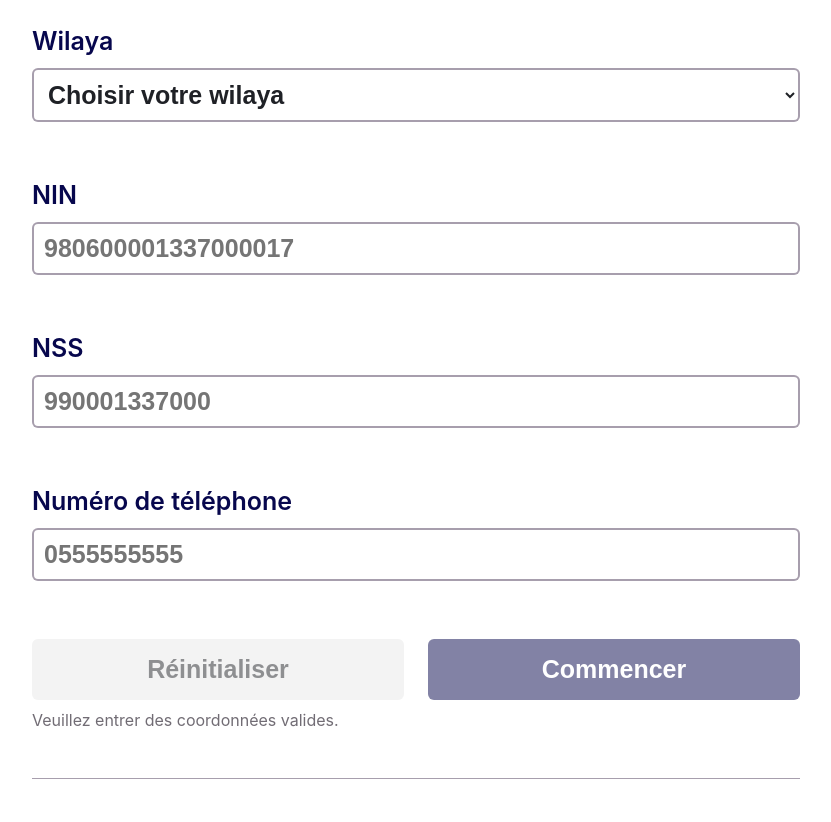
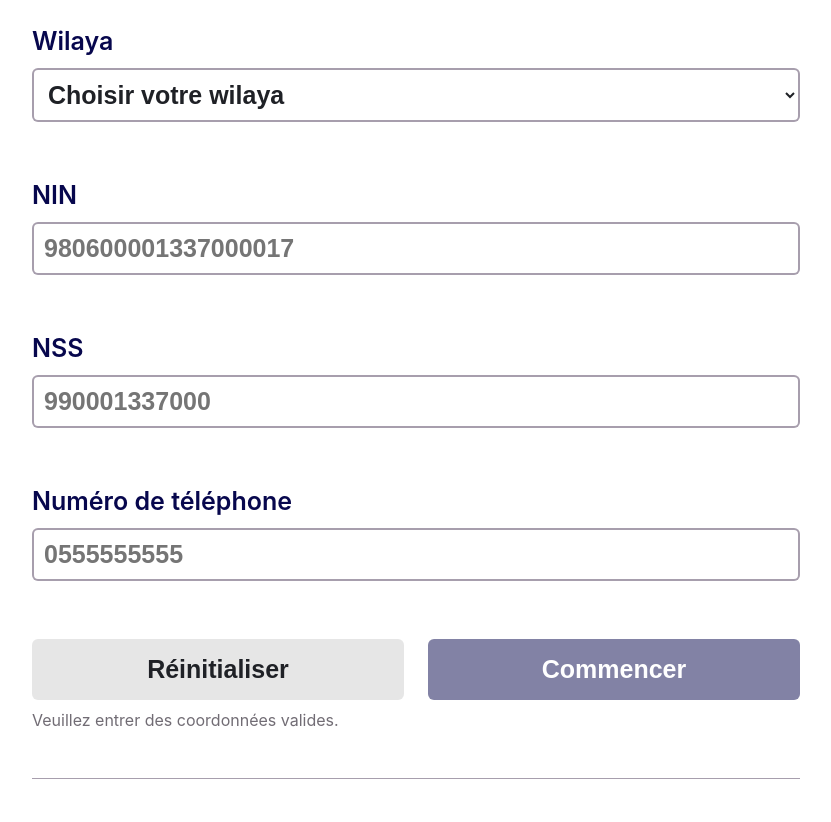
Before and after one commit to shellmage/AUTOAADL3, a plain HTML site: page index.html in a window 1280 px wide. Shown: the part 130-952 px from the top of the page, without its empty margins (224-1055 px from the left). Drawn offline with Linux system fonts and the light colour scheme.

Commit message:
Enable init button on refresh

```diff
--- a/index.html
+++ b/index.html
@@ -54,7 +54,7 @@
           </div>
           <div class="footer">
             <div class="buttons">
-              <button id="init" class="button" disabled>Réinitialiser</button>
+              <button id="init" class="button" >Réinitialiser</button>
               <button id="submit" class="button" disabled>Commencer</button>
             </div>
             <span class="note">Veuillez entrer des coordonnées valides.</span>
--- a/scripts/auto-populate-form.js
+++ b/scripts/auto-populate-form.js
@@ -16,7 +16,6 @@ document.addEventListener("DOMContentLoaded", () => {
       phone.value = storedData.P4 || "";
 
       submitButton.disabled = true;
-      initButton.disabled = true;
     }
   }
 
```
